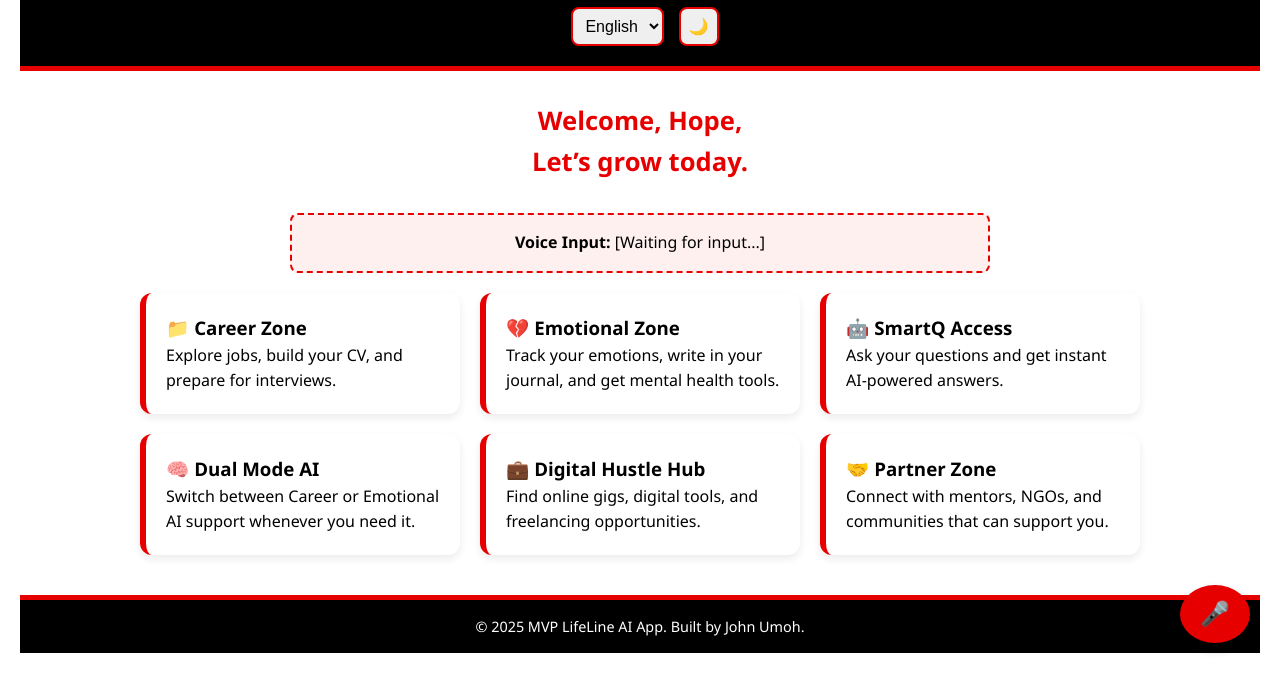
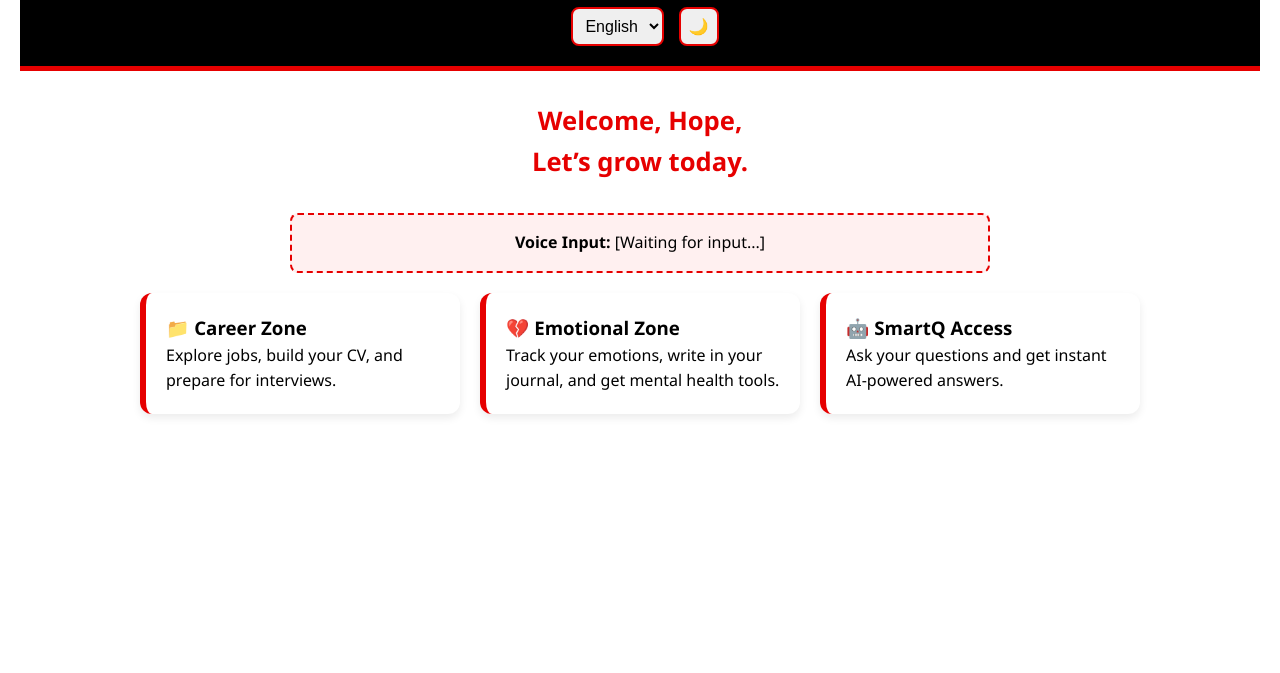
Before and after one commit to JohnUmoh/BBBBBB, a plain HTML site: page index.html in a window 1280 px wide. Shown: the part 127-800 px from the top of the page. Drawn offline with Linux system fonts and the light colour scheme.

Commit message:
Update index.html
index.html

```diff
--- a/index.html
+++ b/index.html
@@ -37,18 +37,3 @@
       <section id="career-zone" class="card"><h3>📁 Career Zone</h3><p>Explore jobs, build your CV, and prepare for interviews.</p></section>
       <section id="emotional-zone" class="card"><h3>💔 Emotional Zone</h3><p>Track your emotions, write in your journal, and get mental health tools.</p></section>
       <section id="smartq-access" class="card"><h3>🤖 SmartQ Access</h3><p>Ask your questions and get instant AI-powered answers.</p></section>
-      <section id="dual-mode-ai" class="card"><h3>🧠 Dual Mode AI</h3><p>Switch between Career or Emotional AI support whenever you need it.</p></section>
-      <section id="digital-hustle-hub" class="card"><h3>💼 Digital Hustle Hub</h3><p>Find online gigs, digital tools, and freelancing opportunities.</p></section>
-      <section id="partner-zone" class="card"><h3>🤝 Partner Zone</h3><p>Connect with mentors, NGOs, and communities that can support you.</p></section>
-    </div>
-  </main>
-
-  <button id="mic-btn" aria-label="Microphone Button">🎤</button>
-
-  <footer class="footer">
-    <p>&copy; 2025 MVP LifeLine AI App. Built by John Umoh.</p>
-  </footer>
-
-  <script src="app.js"></script>
-</body>
-</html>
```
